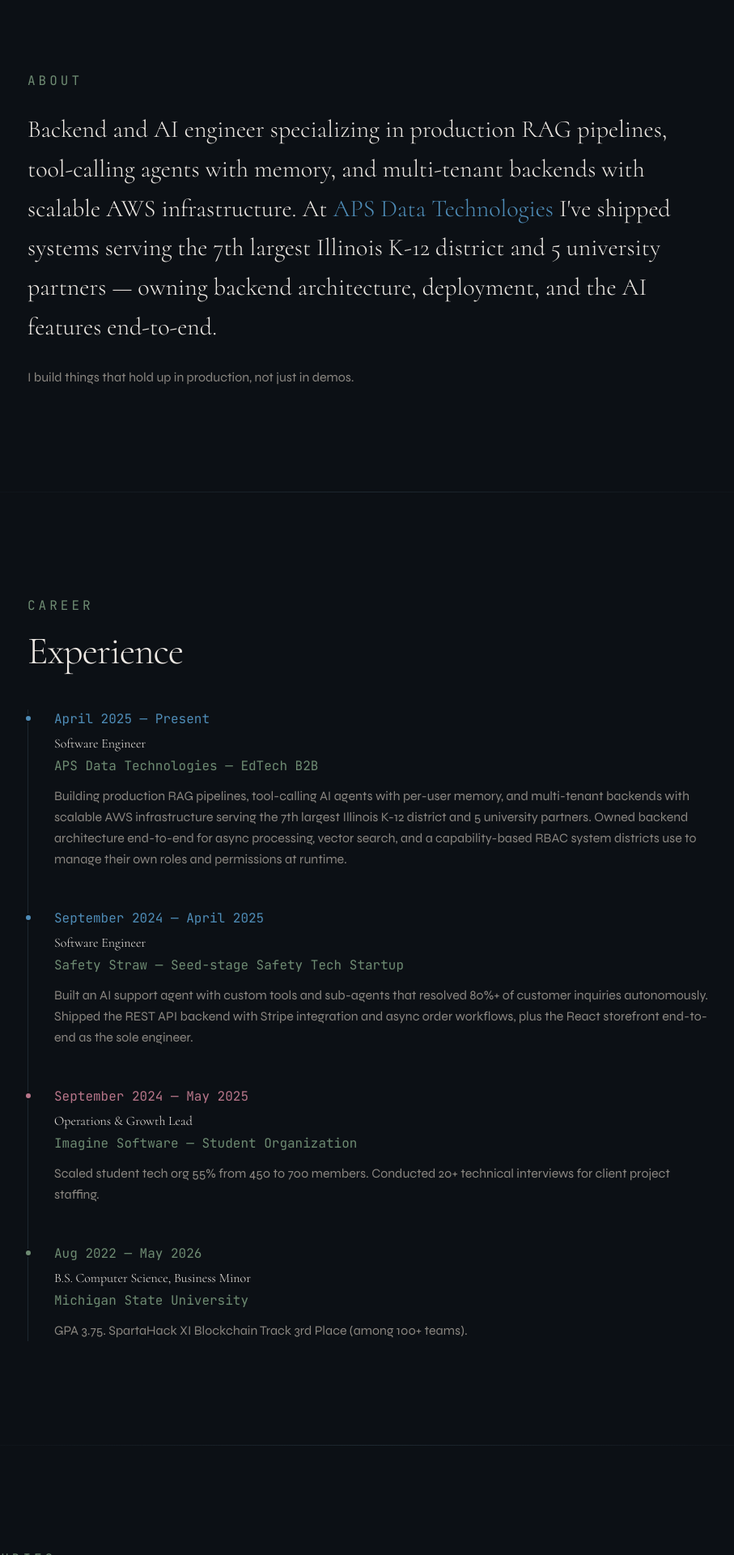
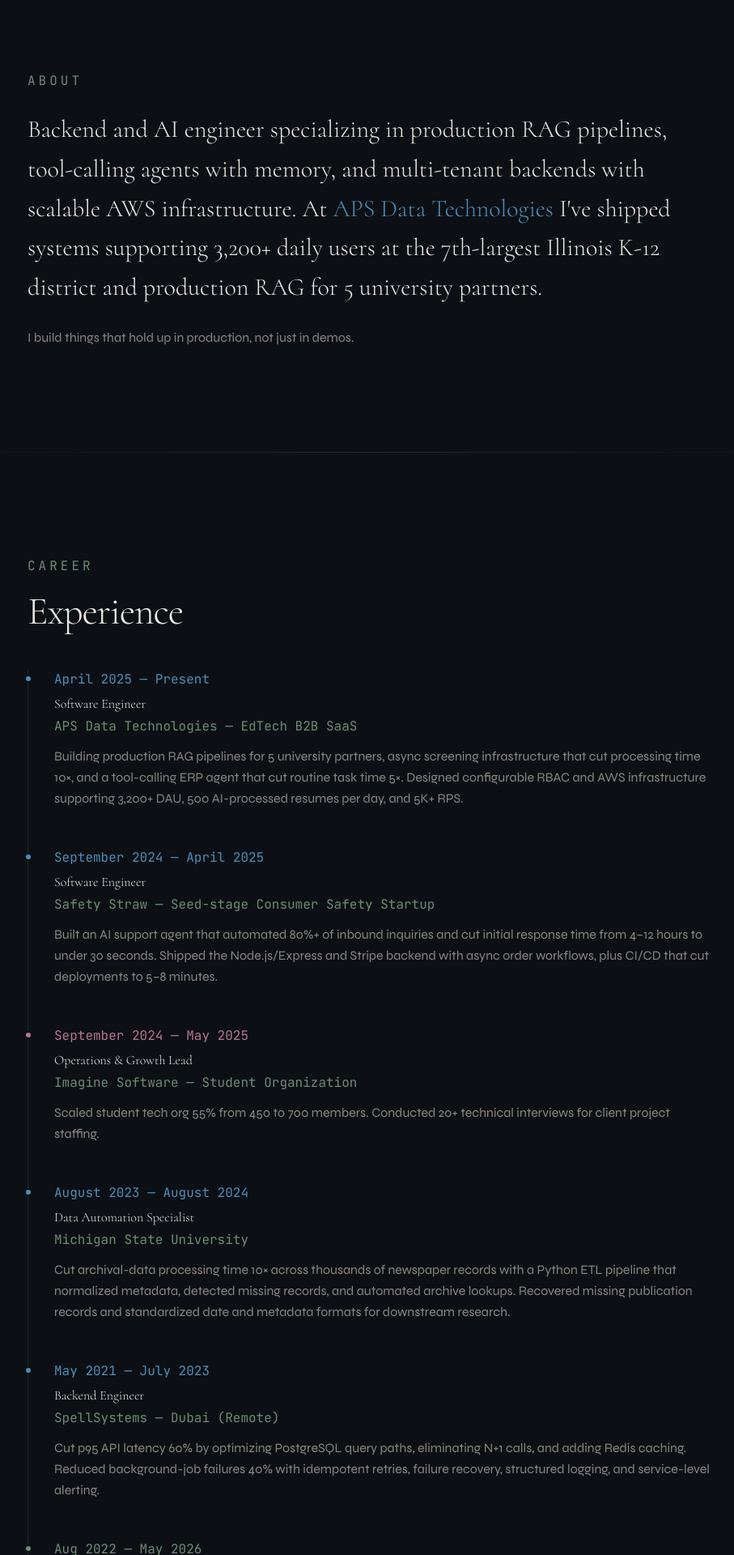
Before and after one commit to stdmitry04/portfolio, a Next.js app: page / in a window 1280 px wide. Shown: the part 840-2760 px from the top of the page at 81% size, without its empty margins (182-1089 px from the left). Built offline with nearby package versions, Linux system fonts and the light colour scheme.

Commit message:
Update portfolio experience and metrics

```diff
--- a/app/layout.tsx
+++ b/app/layout.tsx
@@ -26,7 +26,7 @@
 export const metadata: Metadata = {
   title: "Dmitry Starodubtsev — Backend & AI Engineer",
   description:
-    "Backend and AI engineer specializing in production RAG pipelines, tool-calling agents with memory, and multi-tenant AWS infrastructure. Shipped a K-12 ERP platform serving 1,650+ daily users, an AI admissions platform with 5 university partners, and full-stack e-commerce with an autonomous AI support agent for a seed-stage startup.",
+    "Backend and AI engineer building production RAG systems, tool-calling agents, and multi-tenant AWS infrastructure. Shipped a K-12 ERP supporting 3,200+ daily users, a RAG platform for 5 university partners, and an AI support agent automating 80%+ of inbound inquiries.",
   keywords: [
     "Dmitry Starodubtsev",
     "Dmitry Starodubtsev MSU",
@@ -79,13 +79,13 @@
     siteName: "Dmitry Starodubtsev",
     title: "Dmitry Starodubtsev — Backend & AI Engineer",
     description:
-      "Backend and AI engineer specializing in production RAG pipelines, tool-calling agents with memory, and multi-tenant AWS infrastructure. Shipped a K-12 ERP platform serving 1,650+ daily users, an AI admissions platform with 5 university partners, and full-stack e-commerce with an autonomous AI support agent for a seed-stage startup.",
+      "Backend and AI engineer building production RAG systems, tool-calling agents, and multi-tenant AWS infrastructure. Shipped a K-12 ERP supporting 3,200+ daily users, a RAG platform for 5 university partners, and an AI support agent automating 80%+ of inbound inquiries.",
   },
   twitter: {
     card: "summary_large_image",
     title: "Dmitry Starodubtsev — Backend & AI Engineer",
     description:
-      "Backend and AI engineer specializing in production RAG pipelines, tool-calling agents with memory, and multi-tenant AWS infrastructure. Shipped a K-12 ERP platform serving 1,650+ daily users, an AI admissions platform with 5 university partners, and full-stack e-commerce with an autonomous AI support agent for a seed-stage startup.",
+      "Backend and AI engineer building production RAG systems, tool-calling agents, and multi-tenant AWS infrastructure. Shipped a K-12 ERP supporting 3,200+ daily users, a RAG platform for 5 university partners, and an AI support agent automating 80%+ of inbound inquiries.",
   },
   robots: {
     index: true,
--- a/app/page.tsx
+++ b/app/page.tsx
@@ -51,10 +51,10 @@
 const projects: Project[] = [
   /* ───────────── TIER 1 — PRODUCTION WORK ───────────── */
   {
-    title: "ERP Platform for K12 Schools",
-    hook: "Multi-tenant ERP connecting HR, payroll, and staff provisioning for K-12 school districts. Replaces manual clock-in, paper-based hiring workflows, and IT-gated access changes. Serves 1,650+ daily active users at the 7th largest Illinois school district.",
+    title: "ERP Platform for K-12 Schools",
+    hook: "Multi-tenant ERP connecting HR, payroll, background checks, and staff workflows for K-12 school districts. Supports 3,200+ daily active users at the 7th-largest K-12 district in Illinois and processes 500 AI-processed resumes per day. The AWS stack sustained 5K+ RPS in k6 load tests.",
     year: "2025 — Present",
-    role: "Backend Engineer @ APS Data Technologies",
+    role: "Software Engineer @ APS Data Technologies",
     stack: ["Django REST", "Celery", "Next.js 15", "PostgreSQL", "AWS", "Terraform"],
     demo: "https://github.com/stdmitry04/opscore",
     media: [],
@@ -65,21 +65,21 @@
         {
           header: "Problem",
           points: [
-            "Districts ran HR, payroll, and staff provisioning across disconnected vendor portals with no unified view of a candidate or employee's status, no self-service role management, and manual candidate screening that took 2+ hours per batch.",
+            "Candidate screening ran sequentially and routine HR and payroll work spanned disconnected enterprise systems, while each district needed configurable authorization without custom permission code.",
           ],
         },
         {
           header: "What I Built",
           points: [
-            "Async hiring pipeline (Django + Celery + Redis) with idempotent retry and a dead-letter queue that keeps screening off the API request path so a Redis blip doesn't silently drop a candidate.",
-            "Capability-based RBAC (deny-by-default, module.submodule.action) with a central permission registry that materializes on deploy and purges stale grants automatically, so districts manage roles through the admin UI without filing a ticket or triggering a redeploy.",
-            "Tool-calling AI agent connected to live background-check and payroll APIs with per-user session memory, surfaced through a Next.js 15 frontend with DocuSign offer signing and SSO.",
+            "Async candidate-screening pipeline (Django + Celery + Redis) for document parsing, AI scoring, and concurrent evaluation, with idempotent retries and row-level locking.",
+            "Runtime-configurable RBAC architecture that lets districts define roles, permissions, and hierarchical resource scopes without per-district authorization code.",
+            "Tool-calling LLM agent with per-user memory and integrations across enterprise HR, payroll, and background-check systems.",
           ],
         },
         {
           header: "Impact",
           points: [
-            "1,650+ DAU at the 7th largest Illinois K-12 district; screening cut from 2 hours to 12 minutes; AI agent reduced routine ERP task time 5× by consolidating three separate vendor portals into one interface.",
+            "Candidate screening cut 10× from 2 hours to 12 minutes and routine HR and payroll tasks cut 5×. The AWS stack supports 3,200+ DAU and 500 AI-processed resumes per day, and sustained 5K+ RPS in k6 load tests.",
           ],
         },
       ],
@@ -87,10 +87,10 @@
   },
   {
     title: "Admissions & Career Platform for University Partners",
-    hook: "AI-powered student support platform embedded with 5 university partners across the US and India. Guides international students through US college applications, internship searches, hackathons, and financing. RAG pipeline with cross-encoder reranking and per-user memory handles 200+ daily queries at 95%+ retrieval accuracy.",
-    year: "2024 — 2025",
-    role: "Backend Engineer @ APS Data Technologies",
-    stack: ["Django REST", "Qdrant", "OpenAI", "LangGraph", "AWS S3/ECS/RDS", "Docker"],
+    hook: "Production RAG platform serving 5 university partners. Reaches 95%+ retrieval accuracy across a 1K+ document corpus using async ingestion, OpenAI embeddings, Qdrant semantic retrieval, cross-encoder reranking, and evaluation across 100+ test cases.",
+    year: "2025 — Present",
+    role: "Software Engineer @ APS Data Technologies",
+    stack: ["Django REST", "Qdrant", "OpenAI", "Cross-encoder", "AWS S3/ECS/RDS", "Docker"],
     demo: "https://github.com/stdmitry04/opscore",
     media: [],
     tier: 1,
@@ -100,21 +100,21 @@
         {
           header: "Problem",
           points: [
-            "International students applying to US colleges had no advisor coverage across time zones and no way to get answers grounded in their own documents (essays, transcripts, visa situation) rather than generic guidance.",
+            "University partners needed accurate retrieval over a growing document corpus, with a repeatable way to measure whether retrieval changes improved results instead of relying on anecdotal responses.",
           ],
         },
         {
           header: "What I Built",
           points: [
-            "Async OCR pipeline that parses each student's uploaded documents on intake and embeds them into Qdrant, so every retrieval query is scoped to that student's actual materials, not a shared knowledge base.",
-            "Two-stage RAG pipeline (OpenAI embeddings → cross-encoder reranker) with semantic chunking aligned to document structure, where the reranker closes the gap when the right document isn't the most similar one to the raw query.",
-            "Per-user memory layer (Postgres + LangGraph) tracking document metadata and session summaries so returning students pick up where they left off without re-explaining their situation each session.",
+            "Async document-ingestion pipeline that creates OpenAI embeddings and indexes content in Qdrant for semantic retrieval.",
+            "Two-stage RAG pipeline combining vector retrieval with cross-encoder reranking to improve precision after the initial semantic search.",
+            "Retrieval evaluation suite covering 100+ test cases against a 1K+ document corpus to measure accuracy and validate pipeline changes.",
           ],
         },
         {
           header: "Impact",
           points: [
-            "5 university partners onboarded; 200+ daily queries at 95%+ retrieval accuracy; OCR pipeline replaced manual per-applicant document review for every new upload.",
+            "Deployed with 5 university partners and achieved 95%+ retrieval accuracy across the evaluated document corpus.",
           ],
         },
       ],
@@ -122,10 +122,10 @@
   },
   {
     title: "Safety Straw",
-    hook: "Full-stack build for a seed-stage startup making straws that chemically glow when a drink has been spiked. Owned the website, Stripe-integrated checkout, async notification system, and an AI agent for B2B order management.",
-    year: "2024 — 2025",
-    role: "Software Engineer @ Safety Straw (Seed-stage Startup)",
-    stack: ["Node.js", "Express", "MongoDB", "Stripe", "React", "CI/CD"],
+    hook: "E-commerce and customer-support systems for a seed-stage consumer safety startup. Built a Node.js/Express backend with Stripe, asynchronous order workflows, and an AI support agent grounded in product, order, and shipment context.",
+    year: "Sep. 2024 — Apr. 2025",
+    role: "Software Engineer @ Safety Straw (Seed-stage Consumer Safety Startup)",
+    stack: ["Node.js", "Express", "Stripe", "REST APIs", "Docker", "GitHub Actions"],
     github: undefined,
     media: [],
     tier: 1,
@@ -135,21 +135,21 @@
         {
           header: "Problem",
           points: [
-            "A seed-stage startup needed a working e-commerce system for two distinct channels (individual B2C purchases and bulk B2B venue orders) before launch, with no dedicated support staff to handle the inquiry volume that comes with it.",
+            "Inbound customer-support inquiries had an initial response time of 4–12 hours, while the e-commerce backend needed reliable payment, order, and notification workflows.",
           ],
         },
         {
           header: "What I Built",
           points: [
-            "REST API (Node.js + Express + MongoDB) with JWT auth, Stripe checkout sessions, and async post-purchase notification queues that decouple payment processing from notification delivery so a slow email provider doesn't stall the checkout response.",
-            "Separate B2B bulk order flow with volume pricing and restock logic isolated from B2C checkout, since mixing the two channels would have made both worse and complicated the agent's order lookup surface.",
-            "Tool-calling AI support agent with sub-agents that queries live order and shipment data through internal and third-party APIs, escalating cleanly when a query is outside tool coverage rather than guessing.",
+            "Node.js/Express e-commerce backend with Stripe checkout, payment-state handling, order lifecycle APIs, and asynchronous notification and order-processing workflows.",
+            "AI support agent grounded in product, order, and shipment context, with escalations pre-filtered for manual support.",
+            "Docker and GitHub Actions CI/CD pipeline covering testing, migrations, staging builds, and zero-downtime deployment.",
           ],
         },
         {
           header: "Impact",
           points: [
-            "AI agent resolved 80%+ of customer inquiries autonomously at a company with zero dedicated support staff; shipped 25% ahead of schedule as the sole engineer across backend, frontend, payments, and AI.",
+            "Automated 80%+ of inbound support inquiries and cut initial response time from 4–12 hours to under 30 seconds. Reduced deployments from 30–45 minutes to 5–8 minutes.",
           ],
         },
       ],
@@ -275,18 +275,20 @@
     "Embeddings",
     "Cross-encoder Reranking",
     "Agentic Systems (Tool Calling, Memory)",
-    "Eval Design",
+    "Retrieval Evaluation",
   ],
-  Backend: [
+  "Backend / Systems": [
     "Python",
     "Django REST",
     "FastAPI",
     "Celery",
-    "Node.js",
+    "Node.js / Express",
     "REST APIs",
     "Async Processing",
     "RBAC",
     "Stripe",
+    "C++",
+    "SQL",
   ],
   Frontend: ["TypeScript", "React", "Next.js", "HTML/CSS", "Tailwind CSS", "Zustand"],
   Infrastructure: [
@@ -295,6 +297,7 @@
     "Docker",
     "CI/CD (GitHub Actions)",
     "CloudWatch",
+    "k6",
     "Autoscaling",
   ],
   Databases: ["PostgreSQL", "Redis", "MongoDB", "Qdrant", "SQLite"],
@@ -988,8 +991,8 @@
               className="grid grid-cols-2 gap-x-8 gap-y-5 mb-10 max-w-lg"
             >
               {[
-                { stat: "ERP in production", detail: "7th largest K-12 district in Illinois" },
-                { stat: "AI platform in production", detail: "5 university partners, US & Global" },
+                { stat: "3,200+ daily users", detail: "7th-largest K-12 district in Illinois" },
+                { stat: "95%+ retrieval accuracy", detail: "5 university partners" },
               ].map((h, i) => (
                 <motion.div
                   key={i}
@@ -1085,9 +1088,9 @@
               tool-calling agents with memory, and multi-tenant backends with
               scalable AWS infrastructure. At{" "}
               <span className="text-accent-blue">APS Data Technologies</span>{" "}
-              I&apos;ve shipped systems serving the 7th largest Illinois K-12
-              district and 5 university partners — owning backend architecture,
-              deployment, and the AI features end-to-end.
+              I&apos;ve shipped systems supporting 3,200+ daily users at the
+              7th-largest Illinois K-12 district and production RAG for 5
+              university partners.
             </p>
             <p className="font-body text-body-lg text-text-muted leading-relaxed mt-6">
               I build things that hold up in production, not just in demos.
@@ -1138,16 +1141,14 @@
                 Software Engineer
               </h3>
               <p className="font-mono text-body text-sage mb-3">
-                APS Data Technologies — EdTech B2B
+                APS Data Technologies — EdTech B2B SaaS
               </p>
               <p className="text-body text-text-muted leading-relaxed">
-                Building production RAG pipelines, tool-calling AI agents with
-                per-user memory, and multi-tenant backends with scalable AWS
-                infrastructure serving the 7th largest Illinois K-12 district and
-                5 university partners. Owned backend architecture end-to-end for
-                async processing, vector search, and a capability-based RBAC
-                system districts use to manage their own roles and permissions at
-                runtime.
+                Building production RAG pipelines for 5 university partners,
+                async screening infrastructure that cut processing time 10×,
+                and a tool-calling ERP agent that cut routine task time 5×.
+                Designed configurable RBAC and AWS infrastructure supporting
+                3,200+ DAU, 500 AI-processed resumes per day, and 5K+ RPS.
               </p>
             </motion.div>
 
@@ -1167,14 +1168,14 @@
                 Software Engineer
               </h3>
               <p className="font-mono text-body text-sage mb-3">
-                Safety Straw — Seed-stage Safety Tech Startup
+                Safety Straw — Seed-stage Consumer Safety Startup
               </p>
               <p className="text-body text-text-muted leading-relaxed">
-                Built an AI support agent with custom tools and sub-agents that
-                resolved 80%+ of customer inquiries autonomously. Shipped the
-                REST API backend with Stripe integration and async order
-                workflows, plus the React storefront end-to-end as the sole
-                engineer.
+                Built an AI support agent that automated 80%+ of inbound
+                inquiries and cut initial response time from 4–12 hours to under
+                30 seconds. Shipped the Node.js/Express and Stripe backend with
+                async order workflows, plus CI/CD that cut deployments to 5–8
+                minutes.
               </p>
             </motion.div>
 
@@ -1202,12 +1203,65 @@
               </p>
             </motion.div>
 
+            {/* Michigan State University */}
+            <motion.div
+              initial={{ opacity: 0, x: -15 }}
+              whileInView={{ opacity: 1, x: 0 }}
+              viewport={{ once: true }}
+              transition={{ duration: 0.5, delay: 0.2 }}
+              className="relative"
+            >
+              <div className="absolute -left-[calc(2rem+5px)] top-1.5 w-2.5 h-2.5 rounded-full bg-accent-blue border-2 border-bg" />
+              <p className="font-mono text-label text-accent-blue mb-1.5">
+                August 2023 — August 2024
+              </p>
+              <h3 className="font-display text-sub-heading font-light text-text mb-1">
+                Data Automation Specialist
+              </h3>
+              <p className="font-mono text-body text-sage mb-3">
+                Michigan State University
+              </p>
+              <p className="text-body text-text-muted leading-relaxed">
+                Cut archival-data processing time 10× across thousands of
+                newspaper records with a Python ETL pipeline that normalized
+                metadata, detected missing records, and automated archive
+                lookups. Recovered missing publication records and standardized
+                date and metadata formats for downstream research.
+              </p>
+            </motion.div>
+
+            {/* SpellSystems */}
+            <motion.div
+              initial={{ opacity: 0, x: -15 }}
+              whileInView={{ opacity: 1, x: 0 }}
+              viewport={{ once: true }}
+              transition={{ duration: 0.5, delay: 0.25 }}
+              className="relative"
+            >
+              <div className="absolute -left-[calc(2rem+5px)] top-1.5 w-2.5 h-2.5 rounded-full bg-accent-blue border-2 border-bg" />
+              <p className="font-mono text-label text-accent-blue mb-1.5">
+                May 2021 — July 2023
+              </p>
+              <h3 className="font-display text-sub-heading font-light text-text mb-1">
+                Backend Engineer
+              </h3>
+              <p className="font-mono text-body text-sage mb-3">
+                SpellSystems — Dubai (Remote)
+              </p>
+              <p className="text-body text-text-muted leading-relaxed">
+                Cut p95 API latency 60% by optimizing PostgreSQL query paths,
+                eliminating N+1 calls, and adding Redis caching. Reduced
+                background-job failures 40% with idempotent retries, failure
+                recovery, structured logging, and service-level alerting.
+              </p>
+            </motion.div>
+
             {/* Education */}
             <motion.div
               initial={{ opacity: 0, x: -15 }}
               whileInView={{ opacity: 1, x: 0 }}
               viewport={{ once: true }}
-              transition={{ duration: 0.5, delay: 0.2 }}
+              transition={{ duration: 0.5, delay: 0.3 }}
               className="relative"
             >
               <div className="absolute -left-[calc(2rem+5px)] top-1.5 w-2.5 h-2.5 rounded-full bg-sage border-2 border-bg" />
```
Also changed, not shown: 1 other file (tests, documents, lock files or other folders).
